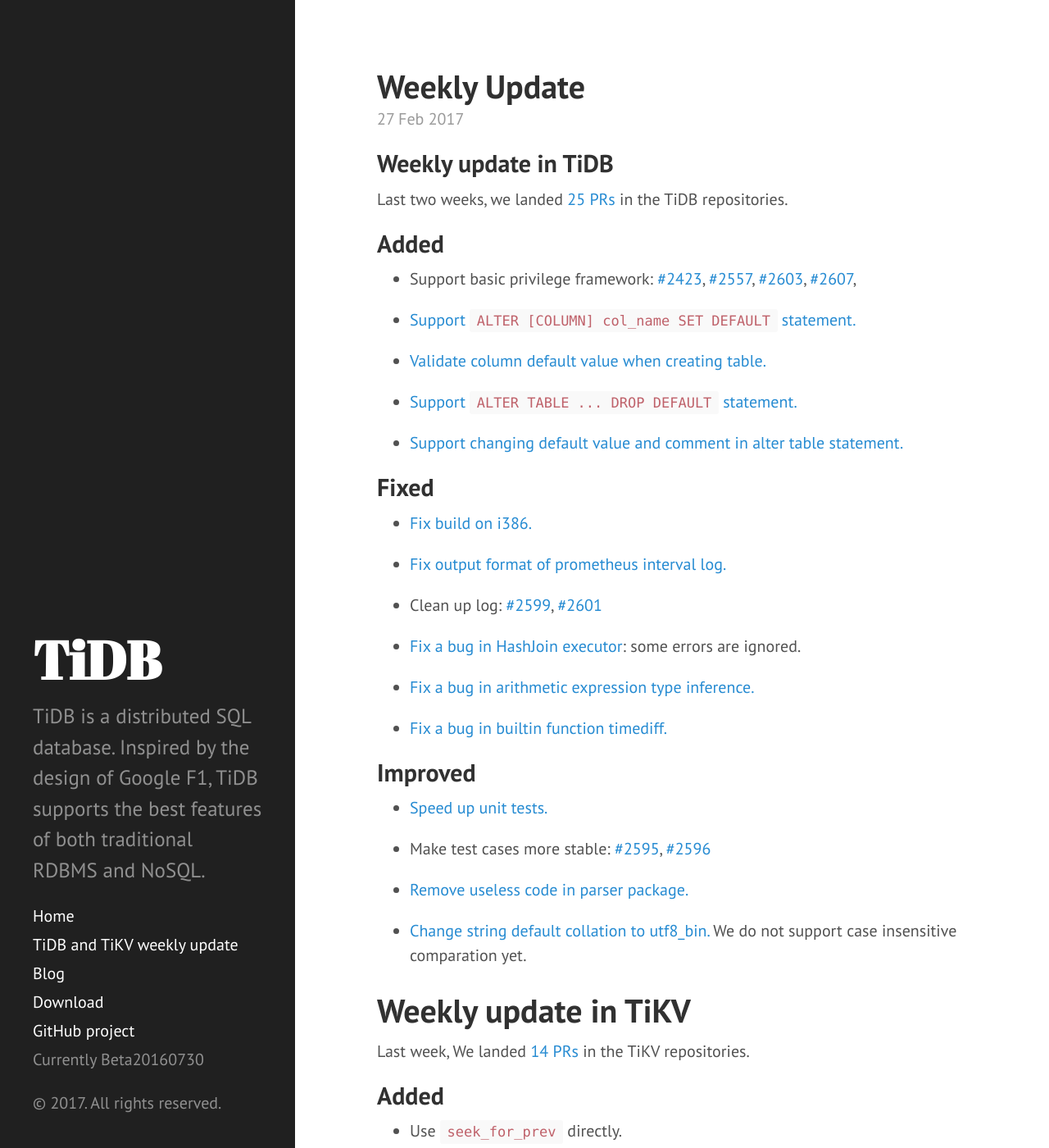
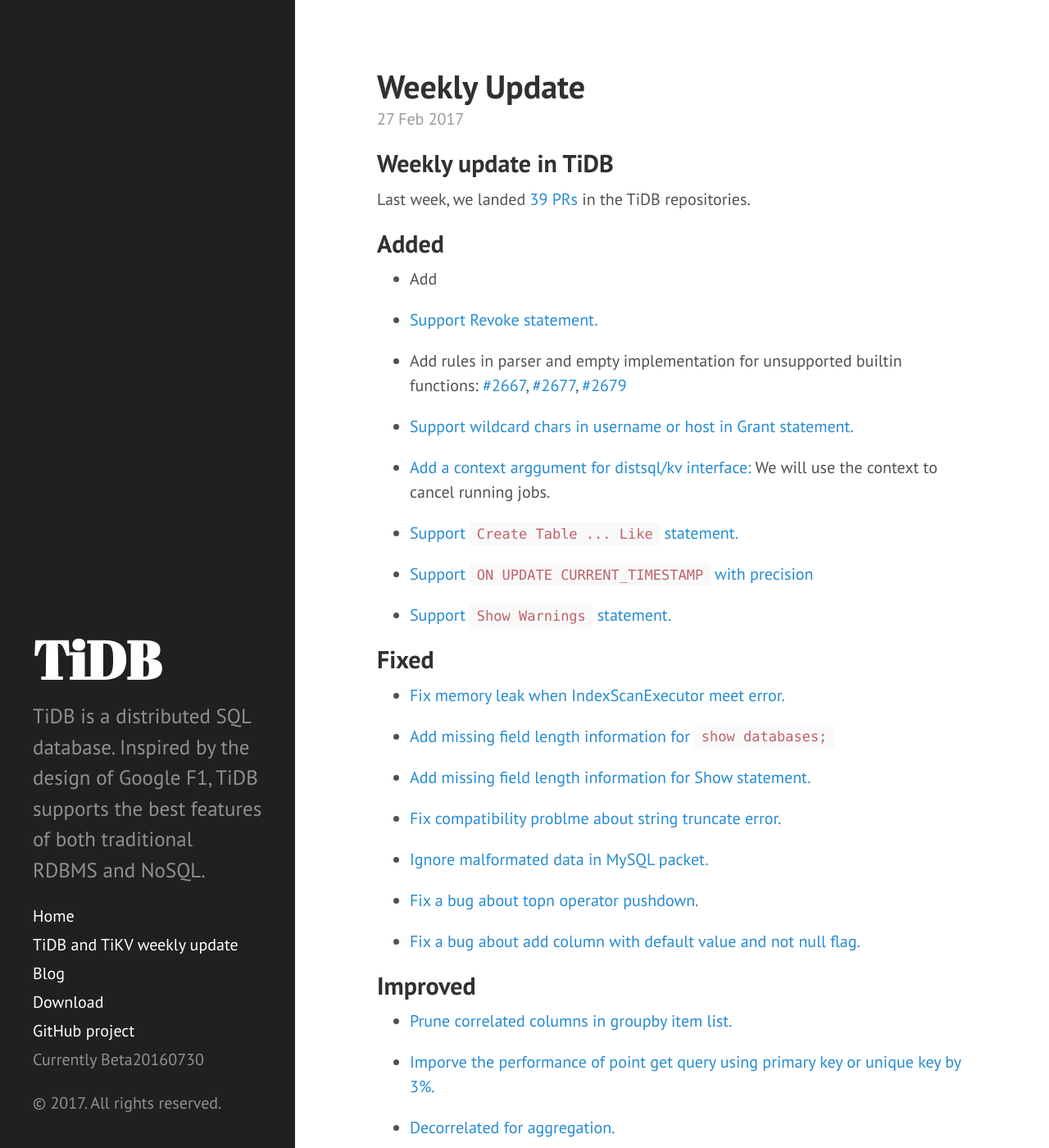
Before and after one commit to pingcap/weekly, a Jekyll site: the page built from _posts/2017-02-27-tidb-weekly.md, in a window 1280 px wide and 1400 px high. Shown: the whole window at 82% size. Built offline with Jekyll 4.4.1, drawn with Linux system fonts in a browser that asks for light colours; some of the changed text lies outside the part shown.

Commit message:
Update weekly

```diff
--- a/_posts/2017-02-27-tidb-weekly.md
+++ b/_posts/2017-02-27-tidb-weekly.md
@@ -4,69 +4,82 @@
 ---
 ## Weekly update in TiDB
 
-Last two weeks, we landed [25 PRs](https://github.com/pingcap/tidb/pulls?utf8=%E2%9C%93&q=is%3Apr%20is%3Amerged%20merged%3A2017-02-06..2017-02-12%20) in the TiDB repositories.
+Last week, we landed [39 PRs](https://github.com/pingcap/tidb/pulls?utf8=%E2%9C%93&q=is%3Apr%20is%3Amerged%20merged%3A2017-02-19..2017-02-26%20) in the TiDB repositories.
 
 ## Added
 
-* Support basic privilege framework: [#2423](https://github.com/pingcap/tidb/pull/2423), [#2557](https://github.com/pingcap/tidb/pull/2557), [#2603](https://github.com/pingcap/tidb/pull/2603), [#2607](https://github.com/pingcap/tidb/pull/2607),
+* Add
 
-* [Support `ALTER [COLUMN] col_name SET DEFAULT` statement.](https://github.com/pingcap/tidb/pull/2608)
+* [Support Revoke statement.](https://github.com/pingcap/tidb/pull/2661)
 
-* [Validate column default value when creating table.](https://github.com/pingcap/tidb/pull/2614)
+* Add rules in parser and empty implementation for unsupported builtin functions: [#2667](https://github.com/pingcap/tidb/pull/2667), [#2677](https://github.com/pingcap/tidb/pull/2677), [#2679](https://github.com/pingcap/tidb/pull/2667)
 
-* [Support `ALTER TABLE ... DROP DEFAULT` statement.](https://github.com/pingcap/tidb/pull/2616)
+* [Support wildcard chars in username or host in Grant statement.](https://github.com/pingcap/tidb/pull/2688)
 
-* [Support changing default value and comment in alter table statement.](https://github.com/pingcap/tidb/pull/2621)
+* [Add a context arggument for distsql/kv interface:](https://github.com/pingcap/tidb/pull/2699) We will use the context to cancel running jobs.
+
+* [Support `Create Table ... Like` statement.](https://github.com/pingcap/tidb/pull/2707)
+
+* [Support `ON UPDATE CURRENT_TIMESTAMP` with precision](https://github.com/pingcap/tidb/pull/2714)
+
+* [Support `Show Warnings` statement.](https://github.com/pingcap/tidb/pull/2724)
 
 ## Fixed
 
-* [Fix build on i386.](https://github.com/pingcap/tidb/pull/2591)
+* [Fix memory leak when IndexScanExecutor meet error.](https://github.com/pingcap/tidb/pull/2678)
 
-* [Fix output format of prometheus interval log.](https://github.com/pingcap/tidb/pull/2594)
+* [Add missing field length information for `show databases;`](https://github.com/pingcap/tidb/pull/2681)
 
-* Clean up log: [#2599](https://github.com/pingcap/tidb/pull/2599), [#2601](https://github.com/pingcap/tidb/pull/2601)
+* [Add missing field length information for Show statement.](https://github.com/pingcap/tidb/pull/2698)
 
-* [Fix a bug in HashJoin executor](https://github.com/pingcap/tidb/pull/2605): some errors are ignored.
+* [Fix compatibility problme about string truncate error.](https://github.com/pingcap/tidb/pull/2685)
 
-* [Fix a bug in arithmetic expression type inference.](https://github.com/pingcap/tidb/pull/2610)
+* [Ignore malformated data in MySQL packet.](https://github.com/pingcap/tidb/pull/2692)
 
-* [Fix a bug in builtin function timediff.](https://github.com/pingcap/tidb/pull/2611)
+* [Fix a bug about topn operator pushdown.](https://github.com/pingcap/tidb/pull/2693)
 
+* [Fix a bug about add column with default value and not null flag.](https://github.com/pingcap/tidb/pull/2703)
 
 ## Improved
 
-* [Speed up unit tests.](https://github.com/pingcap/tidb/pull/2590)
+* [Prune correlated columns in groupby item list.](https://github.com/pingcap/tidb/pull/2568)
 
-* Make test cases more stable: [#2595](https://github.com/pingcap/tidb/pull/2595), [#2596](https://github.com/pingcap/tidb/pull/2596)
+* [Imporve the performance of point get query using primary key or unique key by 3%.](https://github.com/pingcap/tidb/pull/2631)
 
-* [Remove useless code in parser package.](https://github.com/pingcap/tidb/pull/2604)
-
-* [Change string default collation to utf8_bin.](https://github.com/pingcap/tidb/pull/2617) We do not support case insensitive comparation yet.
+* [Decorrelated for aggregation.](https://github.com/pingcap/tidb/pull/2682)
 
 # Weekly update in TiKV
 
-Last week, We landed [14 PRs](https://github.com/search?utf8=%E2%9C%93&q=repo%3Apingcap%2Ftikv+repo%3Apingcap%2Fpd+is%3Apr+is%3Amerged+merged%3A2017-02-05..2017-02-11&type=Issues&ref=searchresults) in the TiKV repositories.
+Last week, We landed [25 PRs](https://github.com/search?utf8=%E2%9C%93&q=repo%3Apingcap%2Ftikv+repo%3Apingcap%2Fpd+is%3Apr+is%3Amerged+merged%3A2017-02-19..2017-02-25+&type=Issues&ref=searchresults) in the TiKV repositories.
 
 ## Added
 
-* Use [`seek_for_prev`](https://github.com/pingcap/tikv/pull/1581) directly.
+* [Detect system CPU/memory](https://github.com/pingcap/tikv/pull/1605) to adjust config automatically.
 
-* Refactor [`cut_row` and `cut_idx_key`](https://github.com/pingcap/tikv/pull/1590) for row value analysis in coprocessor.
+* Add [RocksDB statistics](https://github.com/pingcap/tikv/pull/1606).
 
-* Extract an [interface](https://github.com/pingcap/tikv/pull/1579) to support different snapshot format.
+* Balance store according to [region count](https://github.com/pingcap/pd/pull/506).
+
+* Add [`label`](https://github.com/pingcap/pd/pull/530), [`ping`](https://github.com/pingcap/pd/pull/534) , [`admin`](https://github.com/pingcap/pd/pull/536), [`scheduler`](https://github.com/pingcap/pd/pull/537), [`operator`](https://github.com/pingcap/pd/pull/539) commands for `pd-ctl`.
+
+* Add [shuffle region](https://github.com/pingcap/pd/pull/538) scheduler.
 
 ## Fixed
 
-* Fix panic when [stop scheduler](https://github.com/pingcap/tikv/pull/1580) worker.
+* [Verify PD address](https://github.com/pingcap/pd/pull/528) when start `pd-ctl`.
 
-* Fix [invalid link](https://github.com/pingcap/pd/pull/500) in PD readme.
+* [Reject read index](https://github.com/pingcap/tikv/pull/1634) when new leader hasn’t committed the empty entry.
+
+* [Accelerate campaign](https://github.com/pingcap/tikv/pull/1640) faster after split happens.
+
+* [Use default value](https://github.com/pingcap/tikv/pull/1644) in column info.
 
 ## Improved
 
-* Evaluate [logic operations](https://github.com/pingcap/tikv/pull/1565) lazily.
+* Save one TS get for [single point get](https://github.com/pingcap/tikv/pull/1608) by unique or primary key.
 
-* Use [prefix seek](https://github.com/pingcap/tikv/pull/1509) to speed up read for Write CF.
+* Prettfiy [command label](https://github.com/pingcap/pd/pull/520) name in metrics.
 
-* Separate [`advance` to `advance_ready` and `advance_apply`](https://github.com/pingcap/tikv/pull/1573) for async-apply later.
+* Make Raft [apply atomically](https://github.com/pingcap/tikv/pull/1648).
 
-* Use [`shutdown`](https://github.com/pingcap/tikv/pull/1586)  to do cleanup when stop worker.
+* Add [region ID](https://github.com/pingcap/tikv/pull/1654) for scheduler slow log.
```
